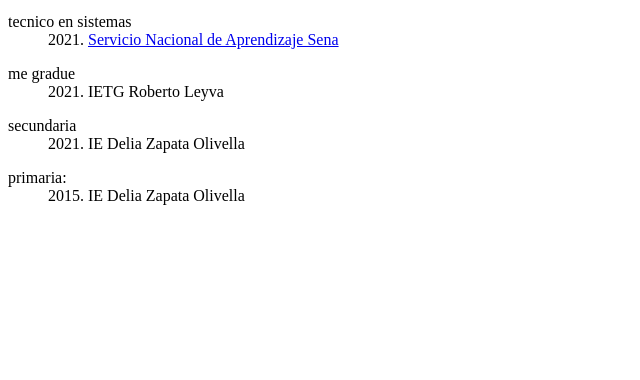
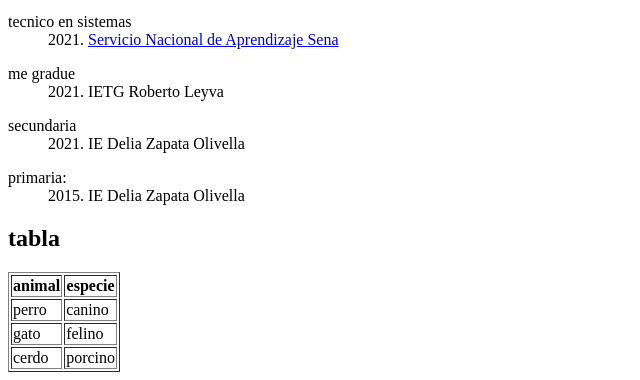
Before and after one commit to jhonl04/jhonl04.github.io, a plain HTML site: page index.html in a window 1280 px wide. Shown: the part 850-1230 px from the top of the page, without its empty margins (0-640 px from the left). Before the commit the page ends 1071 px from the top, so only its background shows below. Drawn offline with Linux system fonts and the light colour scheme.

Commit message:
first commit

```diff
--- a/index.html
+++ b/index.html
@@ -56,5 +56,24 @@
         <dt>primaria:</dt>
         <dd>2015. IE Delia Zapata Olivella </dd>
      </dl>
+
+     <h2>tabla</h2>
+     <table border="1">
+            <tr>
+             <th>animal</th>
+             <th>especie</th>
+           </tr>
+           <tr>
+               <td>perro</td>
+               <td>canino</td>
+           </tr>
+           <tr>
+               <td>gato</td>
+               <td>felino</td>
+           </tr>
+           <tr>
+               <td>cerdo</td>
+               <td>porcino</td>
+           </tr>
 </body>
 </html>
```
